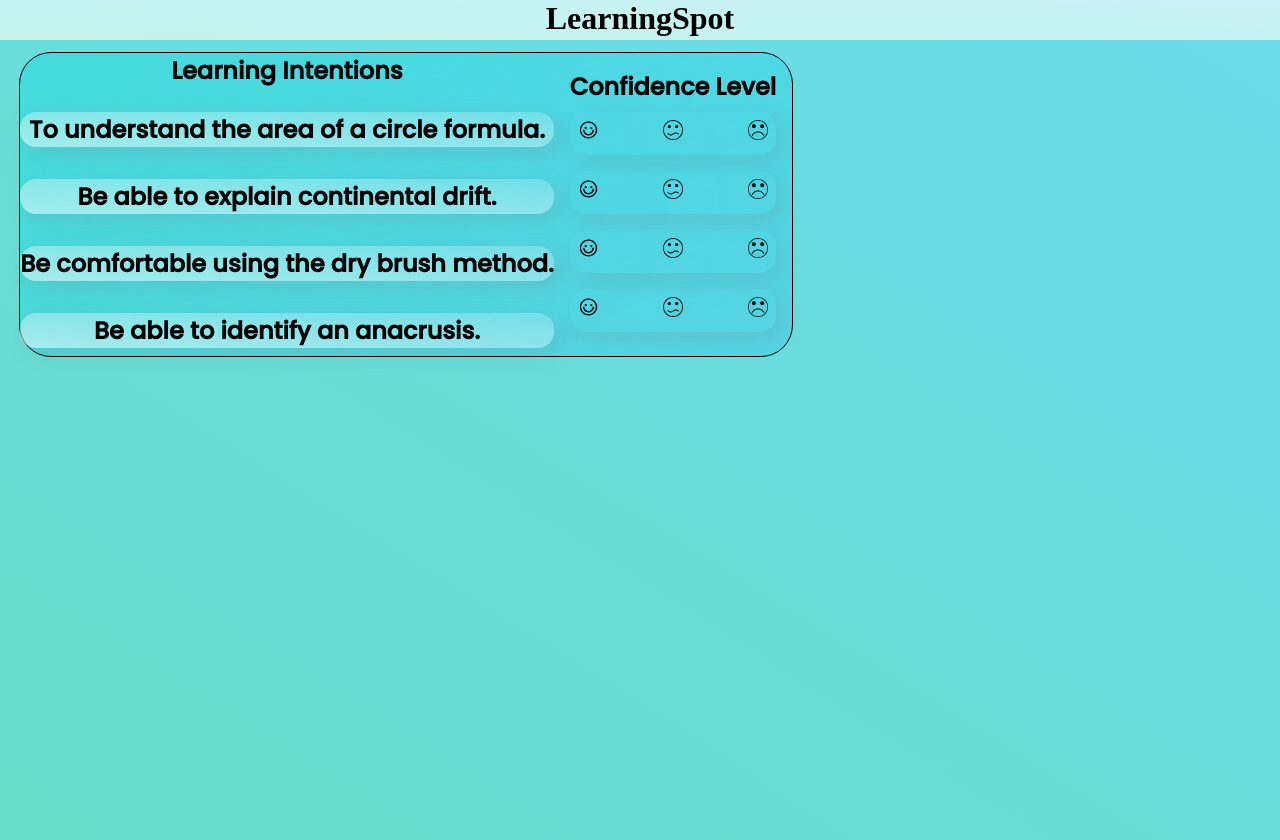
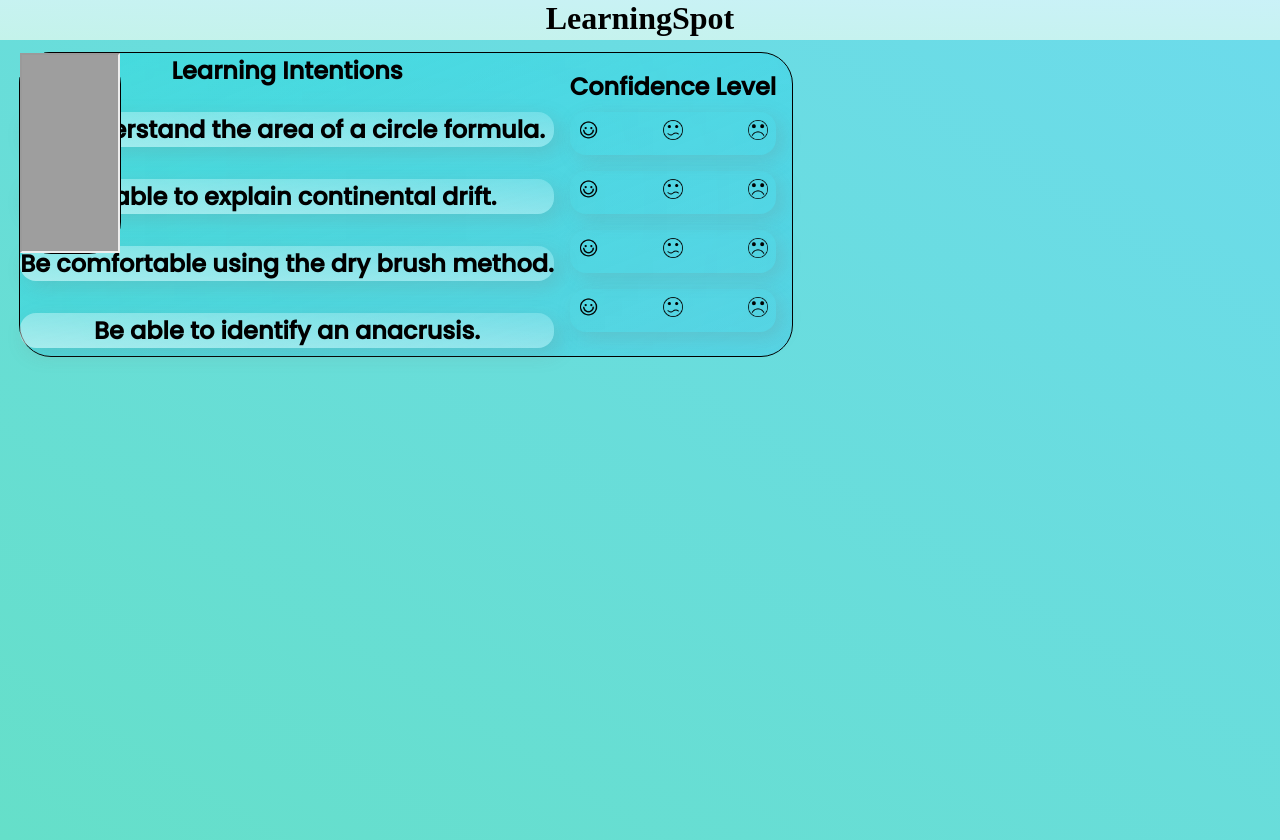
Before and after one commit to Jgilius/LearningSpot, a Python web app: template LearningSpot/LearningSpotProject/templates/home.html in a window 1280 px wide. Run offline with Jinja, Linux system fonts and the light colour scheme; the template is opened without the code that fills it, so the values that code supplies are empty; grey boxes are pictures that could not be loaded.

Commit message:
Zoom HTML and CSS

```diff
--- a/LearningSpot/LearningSpotProject/static/CSS/style.css
+++ b/LearningSpot/LearningSpotProject/static/CSS/style.css
@@ -4,6 +4,10 @@
     box-sizing: border-box;
 }
 
+.container {
+    min-height: 97vh;
+    width: 97%
+}
 main {
     font-family: 'Poppins', sans-serif, thin;
     min-height: 100vh;
@@ -13,10 +17,6 @@ main {
     justify-content: center;
 }
 
-.back_panel{
-    min-height: 97vh;
-    width:97%;
-}
 
 .learning_intentions_section{
     display: flex;
--- /dev/null
+++ b/LearningSpot/LearningSpotProject/static/CSS/zoom.css
@@ -0,0 +1,76 @@
+* {
+    margin: 0;
+    padding: 0;
+    box-sizing: border-box;
+}
+
+.zoom_window {
+    display: flex;
+    background: white;
+    background: linear-gradient(to right bottom,
+            rgba(16, 217, 224, 0.4),
+            rgba(16, 179, 255, 0.2));
+    border-radius: 2rem;
+    position: absolute;
+    backdrop-filter: blur(30rem);
+    border: 1px solid;
+    border-color: black;
+}
+
+/* Desktop 1920px x 1080px */
+@media screen and (max-device-width: 1920px) and (min-device-width: 1367px) and (max-device-height: 1080px) and (min-device-height: 769px) {
+    .zoom_window {
+        position: absolute;
+        width: 540px;
+        height: 445px;
+        z-index: 15;
+        top: 7.5%;
+        left: 50%;
+        margin: 0px -100px 0px -250px;
+        min-width: 540px;
+    }
+
+}
+
+/* Laptop 1366px x 768px */
+@media screen and (max-device-width: 1366px) and (min-device-width: 1025px) and (max-device-height: 769px) and (min-device-height: 769px) {
+    .zoom_window {
+        position: absolute;
+        width: 540px;
+        height: 445px;
+        z-index: 15;
+        top: 7.5%;
+        left: 50%;
+        margin: 0px -100px 0px -250px;
+    }
+}
+
+/*Tablet 1024px x 768px */
+@media screen and (max-device-width: 1024px) and (min-device-width: 1024px) and (max-device-height: 769px) and (min-device-height: 769px) {
+    .zoom_window {
+        position: absolute;
+        width: 540px;
+        height: 445px;
+        z-index: 15;
+        top: 7.5%;
+        left: 50%;
+        margin: 0px -100px 0px -250px;
+    }
+
+
+}
+
+/*Mobile 414px x 896px */
+@media screen and (max-device-width: 414px) and (min-device-width: 414px) and (max-device-height: 896px) and (min-device-height: 896px) {
+    .zoom_window {
+        position: center;
+        width: 540px;
+        height: 445px;
+        z-index: 15;
+        top: 7.5%;
+        left: 50%;
+        margin: 0px -100px 0px -250px;
+    }
+
+
+}
--- a/LearningSpot/LearningSpotProject/templates/home.html
+++ b/LearningSpot/LearningSpotProject/templates/home.html
@@ -8,13 +8,14 @@
 <link rel="preconnect" href="https://fonts.gstatic.com" crossorigin>
 <link href="https://fonts.googleapis.com/css2?family=Poppins:wght@100;400;500&display=swap" rel="stylesheet">
     <link href="../static/CSS/style.css" rel="stylesheet" type="text/css"  />
+    <link href="../static/CSS/zoom.css" rel="stylesheet" type="text/css" />
   </head>
   <body>
     <header>
       <h1> LearningSpot</h1>
     </header>
     <main>
-        <section class="back_panel">
+        <section class="container">
           <div class="learning_intentions_section">
             <div class="learning_intentions_module">
               <div class="learning_intentions_header">
@@ -108,6 +109,9 @@
                 </div>
             </div>
           </div>
+    <div class="zoom_window">
+      <iframe src="https://www.youtube.com/watch?v=-25g1wgJwfY" height="200px" width="100px"></iframe>
+    </div>
         </section>
       </main>
   </body>
```
Also changed, not shown: other parts of LearningSpot/LearningSpotProject/static/CSS/style.css (+30 -9 lines), manage.py (renamed from LearningSpot/LearningSpotProject/manage.py).
